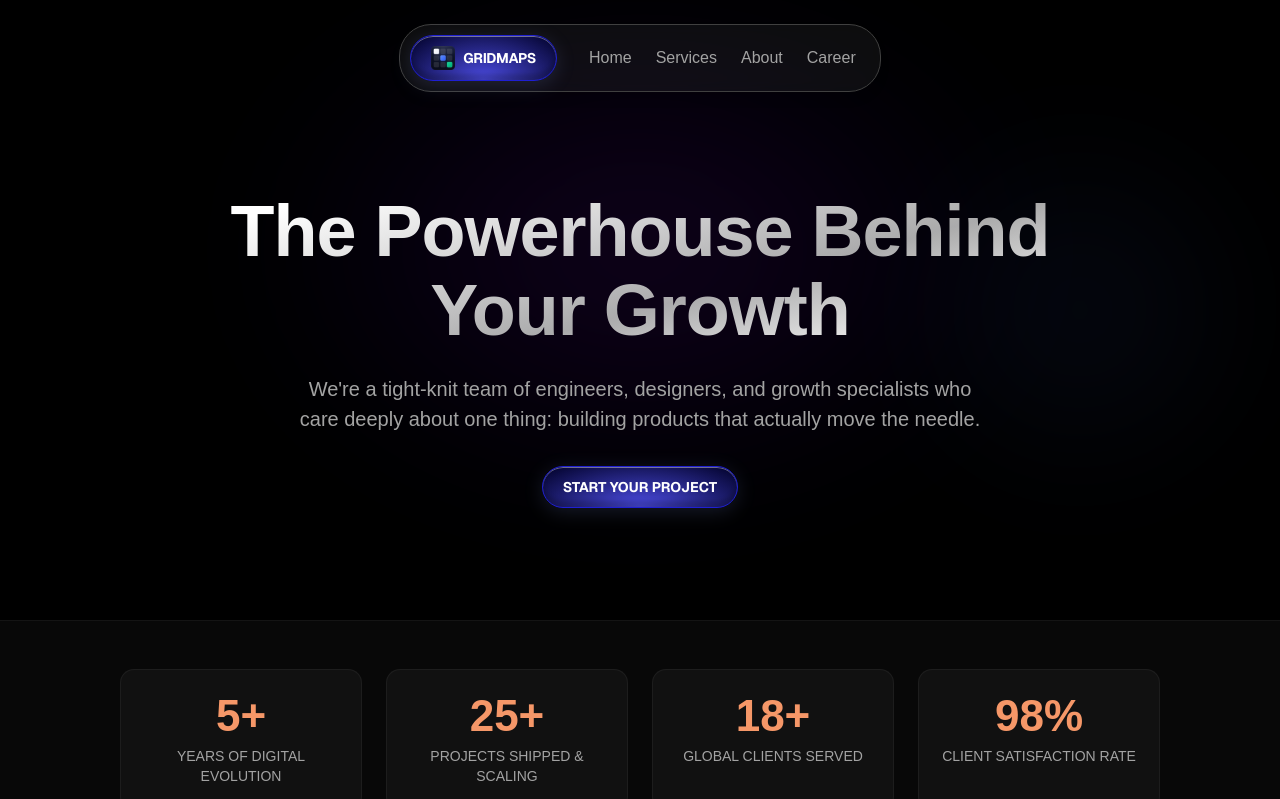
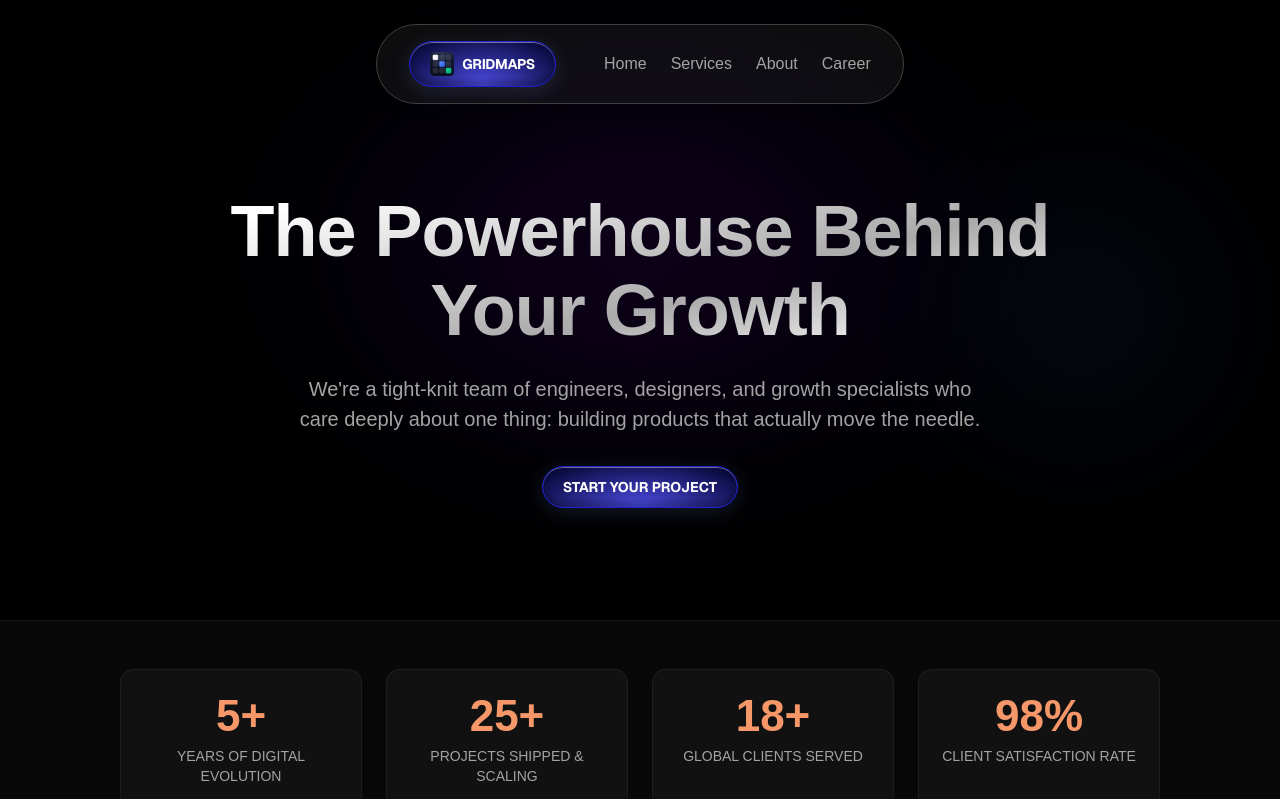
Before and after one commit to rahmanalif/intellium1.1, a Next.js app: page /about in a window 1280 px wide. Shown: the top 799 px of the page. Built offline with nearby package versions, Linux system fonts and the light colour scheme.

Commit message:
Update Navbar component styles for improved layout and spacing

```diff
--- a/components/Navbar.tsx
+++ b/components/Navbar.tsx
@@ -19,7 +19,7 @@ const Navbar = () => {
   return (
     <div className="fixed top-6 left-0 right-0 z-50 flex justify-center px-4">
       <nav
-        className="flex items-center justify-between md:justify-center w-full md:w-auto gap-4 md:gap-8 rounded-[32px] border border-[#404040] bg-white/5 px-2.5 py-2.5 md:pr-6 shadow-[0px_1px_3px_0px_rgba(0,0,0,0.1),0px_8px_10px_0px_rgba(0,0,0,0.1)] transition-all duration-300"
+        className="flex items-center justify-between md:justify-center w-full md:w-auto gap-6 md:gap-12 rounded-[40px] border border-[#404040] bg-white/5 px-4 py-4 md:px-8 shadow-[0px_1px_3px_0px_rgba(0,0,0,0.1),0px_8px_10px_0px_rgba(0,0,0,0.1)] transition-all duration-300"
         style={{ backdropFilter: 'blur(8px)' }}
       >
         {/* Logo Section */}
```
